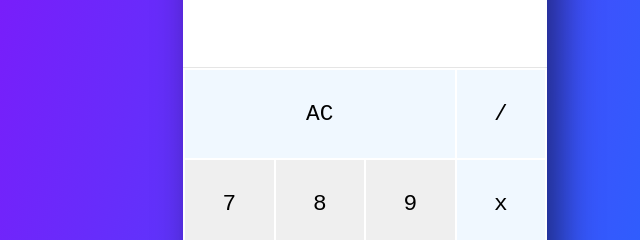
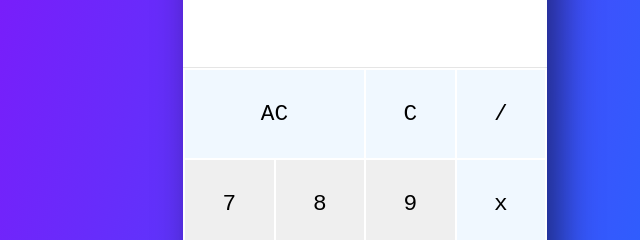
Before and after one commit to kecav/calculator, a plain HTML site: page index.html in a window 1280 px wide. Shown: the part 197-437 px from the top of the page, 275-915 px from the left. Drawn offline with Linux system fonts and the light colour scheme.

Commit message:
Update index.html

```diff
--- a/index.html
+++ b/index.html
@@ -62,7 +62,8 @@ button:hover {
 #multiply,
 #add,
 #subtract,
-#clear {
+#clear,
+#clear-last{
     background-color: aliceblue;
 }
 
@@ -106,6 +107,12 @@ function clearSol() {
     document.getElementById("sec-display").innerHTML = "";
 }
 
+function clearLast() {
+    let prev = document.getElementById("display").value
+    prev = prev.slice(0, prev.length - 1);
+    document.getElementById("display").value = prev;
+}
+
 function concat(x) {
     document.getElementById("display").value += x;
 }
@@ -126,7 +133,8 @@ function solution() {
         </div>
         <table>
             <tr>
-                <td colspan="3"><button id="clear" onclick="clearSol()">AC</button></td>
+                <td colspan="2"><button id="clear" onclick="clearSol()">AC</button></td>
+                <td><button id="clear-last" onclick="clearLast()">C</button></td>
                 <td><button id="divide" onclick="concat('/')">/</button></td>
             </tr>
             <tr>
```
